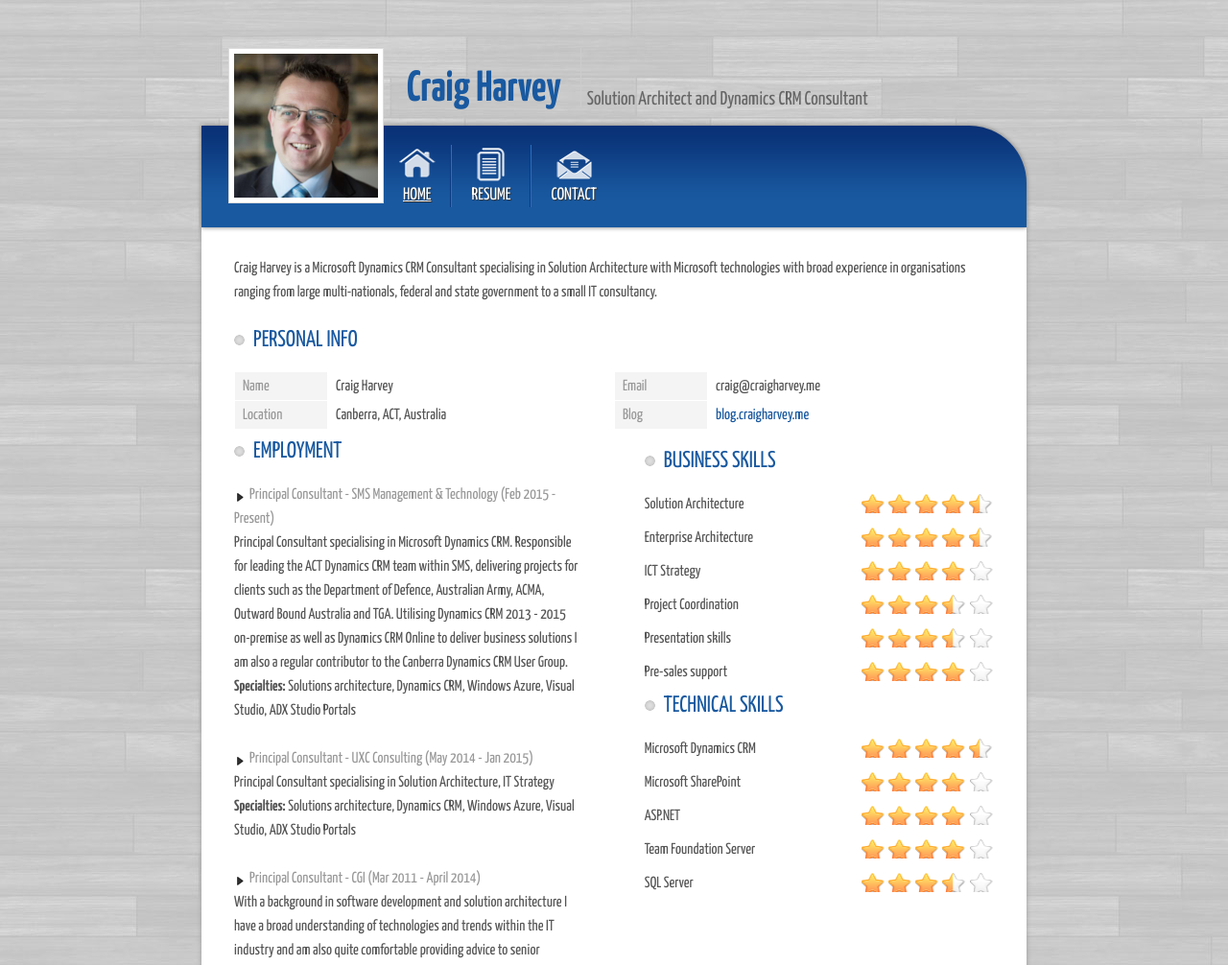
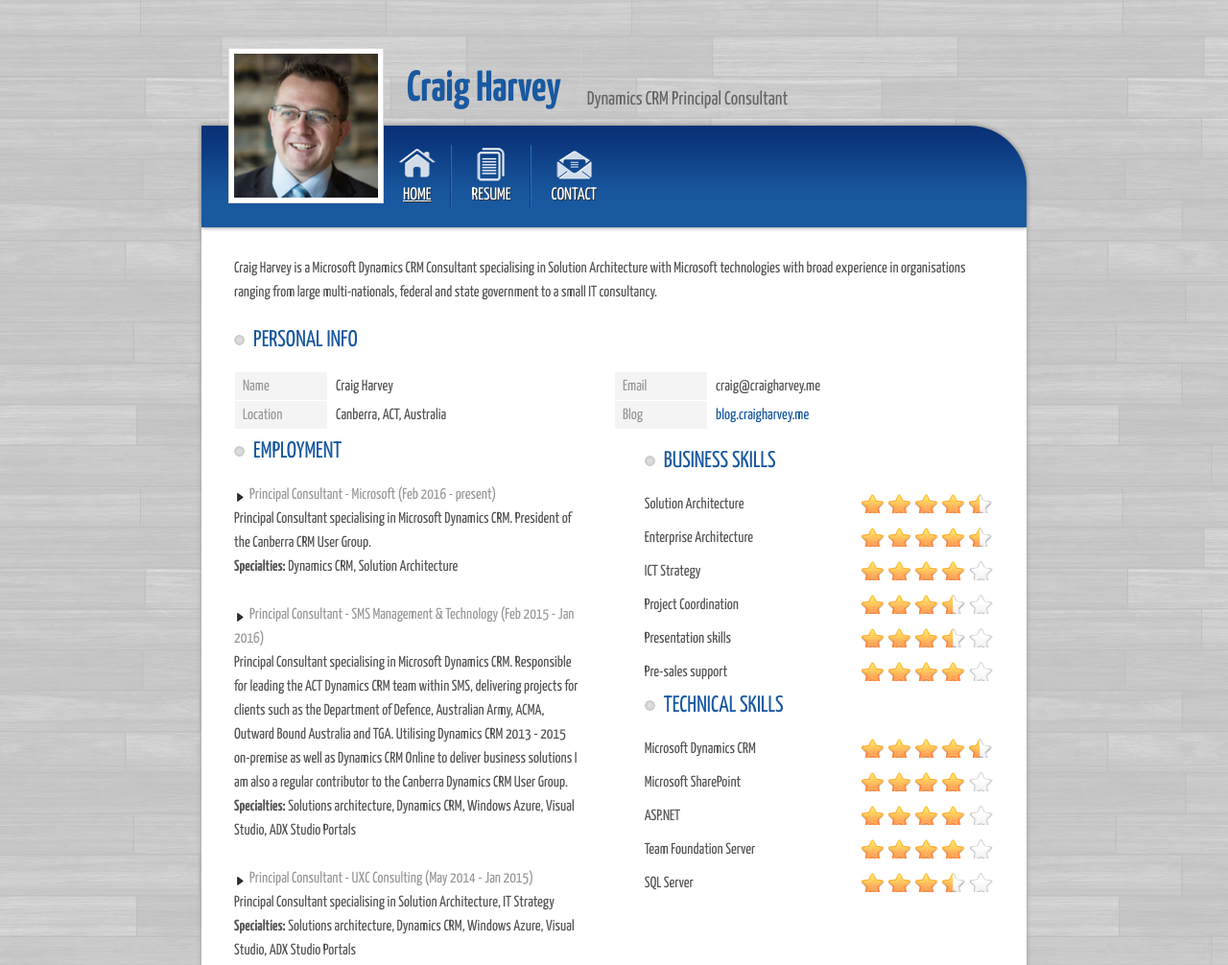
Before and after one commit to weharc/website, a plain HTML site: page index.html in a window 1280 px wide. Shown: the top 1006 px of the page at 96% size. Drawn offline with nearby package versions, Linux system fonts and the light colour scheme.

Commit message:
Update index.html

```diff
--- a/index.html
+++ b/index.html
@@ -44,7 +44,7 @@
         <header id="header">
             <div id="title">
              <h1>Craig Harvey</h1>
-               <div id="subtitle">Solution Architect and Dynamics CRM Consultant</div>
+               <div id="subtitle">Dynamics CRM Principal Consultant</div>
             </div>
             <div id="myphoto">
                 <figure><img src="images/harv.jpg" alt="Craig Harvey | Solution Architect and Consultant" width="150" height="150"></figure>
@@ -97,7 +97,14 @@
                             <h2>Employment</h2>
                             <ul>
 								<li>
-                                    <span>Principal Consultant - SMS Management &amp; Technology (Feb 2015 - Present)</span><br/>
+                                    <span>Principal Consultant - Microsoft (Feb 2016 - present)</span><br/>
+                                    <p>Principal Consultant specialising in Microsoft Dynamics CRM. President of the Canberra CRM User Group.
+									<p>
+									<strong>Specialties:</strong> Dynamics CRM, Solution Architecture</p>
+									<P>&nbsp;</P>
+                                </li>
+								<li>
+                                    <span>Principal Consultant - SMS Management &amp; Technology (Feb 2015 - Jan 2016)</span><br/>
                                     <p>Principal Consultant specialising in Microsoft Dynamics CRM. Responsible for leading the ACT Dynamics CRM team within SMS, delivering projects for clients such as the Department of Defence, Australian Army, ACMA, Outward Bound Australia and TGA. Utilising Dynamics CRM 2013 - 2015 on-premise as well as Dynamics CRM Online to deliver business solutions I am also a regular contributor to the Canberra Dynamics CRM User Group.
 									<p>
 									<strong>Specialties:</strong> Solutions architecture, Dynamics CRM, Windows Azure, Visual Studio, ADX Studio Portals</p>
```
